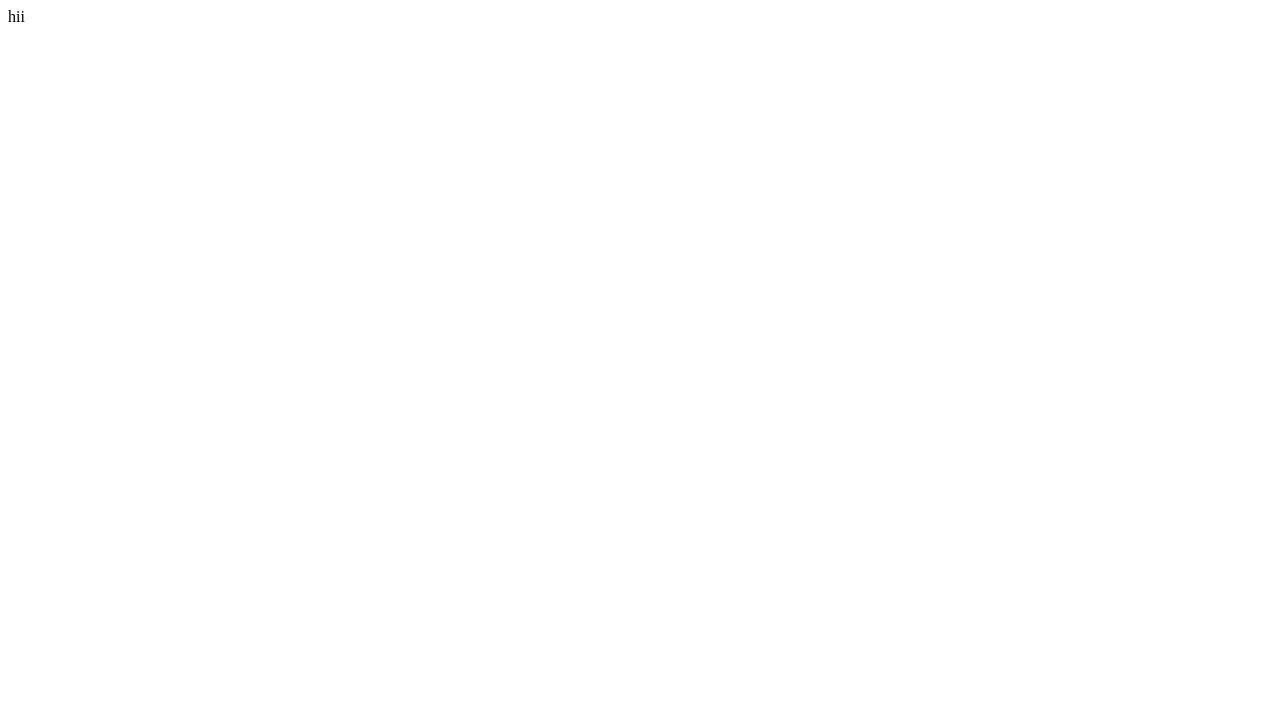
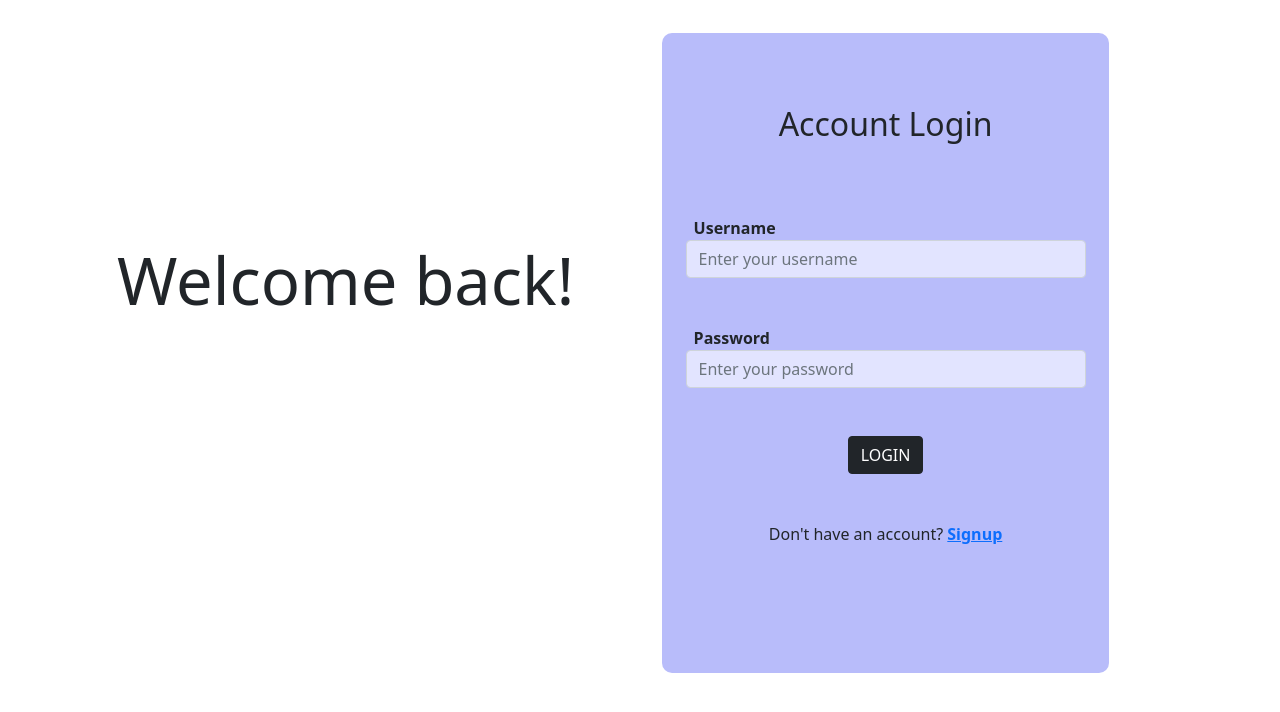
Before and after one commit to dilroseR/Lung-Cancer-detection, a Flask app: page /login in a window 1280 px wide. Before the commit the part shown is almost empty. Shown: the top 712 px of the page. Run offline with Flask 2, Linux system fonts and the light colour scheme.

Commit message:
login.html

```diff
--- a/app.py
+++ b/app.py
@@ -2,6 +2,8 @@ from flask import Flask, render_template, request, redirect, url_for, session
 from sqlite3 import *
 
 app = Flask(__name__)
+app.secret_key = 'lungcancerdetection'
+
 @app.route('/', methods=['POST','GET'])
 def home():
     return render_template('home.html')
@@ -39,7 +41,37 @@ def signup():
 
 @app.route('/login', methods=['POST','GET'])
 def login():
-    return render_template("login.html")
+    if request.method == 'POST':
+        uname = request.form['uname']
+        pw = request.form['pw']
+        con=None
+        try:
+            con = connect('lung_cancer.db')
+            cursor = con.cursor()
+            sql = "select * from users where uname ='%s' and pw = '%s'"
+            cursor.execute(sql % (uname,pw))
+            con.commit()
+            data = cursor.fetchall()
+            if len(data) == 0:
+                return render_template('login.html', msg = 'invalid login')
+            else:
+                session['uname'] = uname
+                return redirect(url_for('home'))
+
+        except Exception as e:
+            con.rollback()
+            msg = "issue" + str(e)
+            return render_template('login.html',msg=msg)
+
+        finally:
+            if con is not None:
+                con.close()
+    else:
+        return render_template('login.html')
+
+
+
+
 
 
 
--- a/templates/login.html
+++ b/templates/login.html
@@ -1,8 +1,76 @@
 <html>
     <head>
         <title>hello</title>
+        <link href="https://cdn.jsdelivr.net/npm/bootstrap@5.1.0/dist/css/bootstrap.min.css" rel="stylesheet" integrity="sha384-KyZXEAg3QhqLMpG8r+8fhAXLRk2vvoC2f3B09zVXn8CA5QIVfZOJ3BCsw2P0p/We" crossorigin="anonymous">
+        <style>
+            .d1{
+                height: 80%;
+                width:40%;
+                background-color: rgb(184, 188, 250);
+                float: right;
+                margin-right: 8%;
+                margin-top: 3%;
+                border-radius: 10px;
+            }
+            .d2{
+                float: left;
+                width:35%;
+                height: 80%;
+
+                margin-left: 10%;
+                margin-top: 5%;
+            }
+            .d2 h1{
+                font-size: 65px;
+                margin: 0;
+                position: absolute;
+                top: 35%;
+                left:27%;
+                transform: translate(-50%, -50%);
+            }
+            .form-control{
+                width: 400px;
+                background-color:rgb(226, 228, 255) ;
+            }
+            .l1{
+                margin-left: 7%;
+                font-size: 16px;
+
+            }
+        </style>
     </head>
     <body>
-        <p>hii</p>
+
+
+        <div class="container">
+            <div class="d2">
+                  <h1>Welcome back!</h1>
+
+            </div>
+            <div class="d1">
+                <br><br><br>
+                <center>
+                <h2>Account Login</h2>
+                <br><br>
+                    <form action="/login" method="POST">
+                    </center>
+                        <label class="l1" for=""><b>Username</b></label>
+                        <center>
+                        <input type="text" class="form-control" id="exampleFormControlInput1" name= 'uname' placeholder="Enter your username" required>
+                        <br><br>
+                    </center>
+                        <label class="l1" for=""><b>Password</b></label>
+                        <center>
+                        <input type="text" class="form-control" id="exampleFormControlInput1" name= 'pw' placeholder="Enter your password" required>
+                        <br><br>
+                        <button type="submit" class="btn btn-dark">LOGIN</button>
+                        <br><br><br>
+                        <p>Don't have an account? <a href='{{ url_for("signup") }}'><b>Signup</b></a></p>
+                    </form>
+                </center>
+                {{ msg }}
+            </div>
+        </div>
+
     </body>
 </html>
```
Also changed, not shown: Images/i1.jpg (added).
